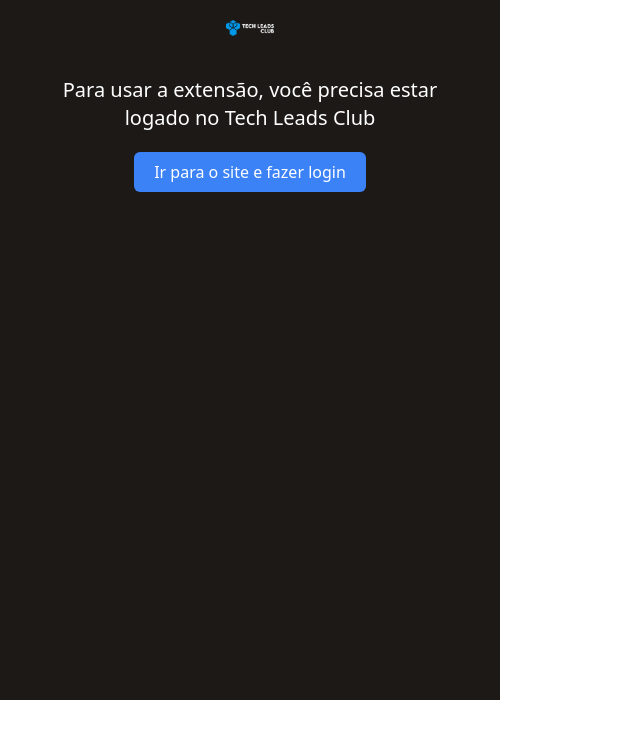
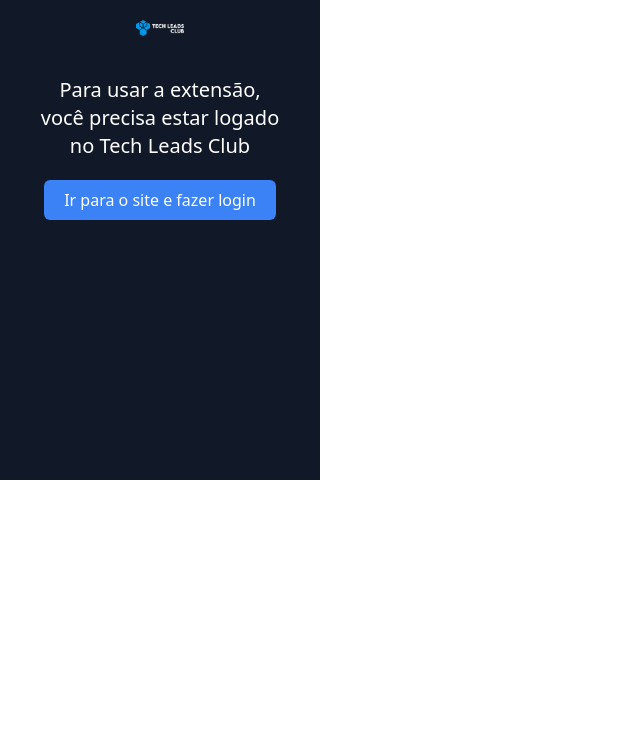
Before and after one commit to tech-leads-club/push-link, a React app: page / in a window 1280 px wide. Shown: the top 738 px of the page, without its empty margins (0-640 px from the left). Built offline with nearby package versions, Linux system fonts and the light colour scheme; no server answers; the HTML template or start-up script is replaced by a standard one.

Commit message:
style: update background color and dimensions of popup container

```diff
--- a/src/main.tsx
+++ b/src/main.tsx
@@ -8,7 +8,7 @@ const root = createRoot(domNode as HTMLElement)
 
 root.render(
   <StrictMode>
-    <div className="bg-stone-900 w-[500px] h-[700px]">
+    <div className="bg-gray-900 w-[320px] h-[480px]">
       <Popup />
     </div>
   </StrictMode>,
```
